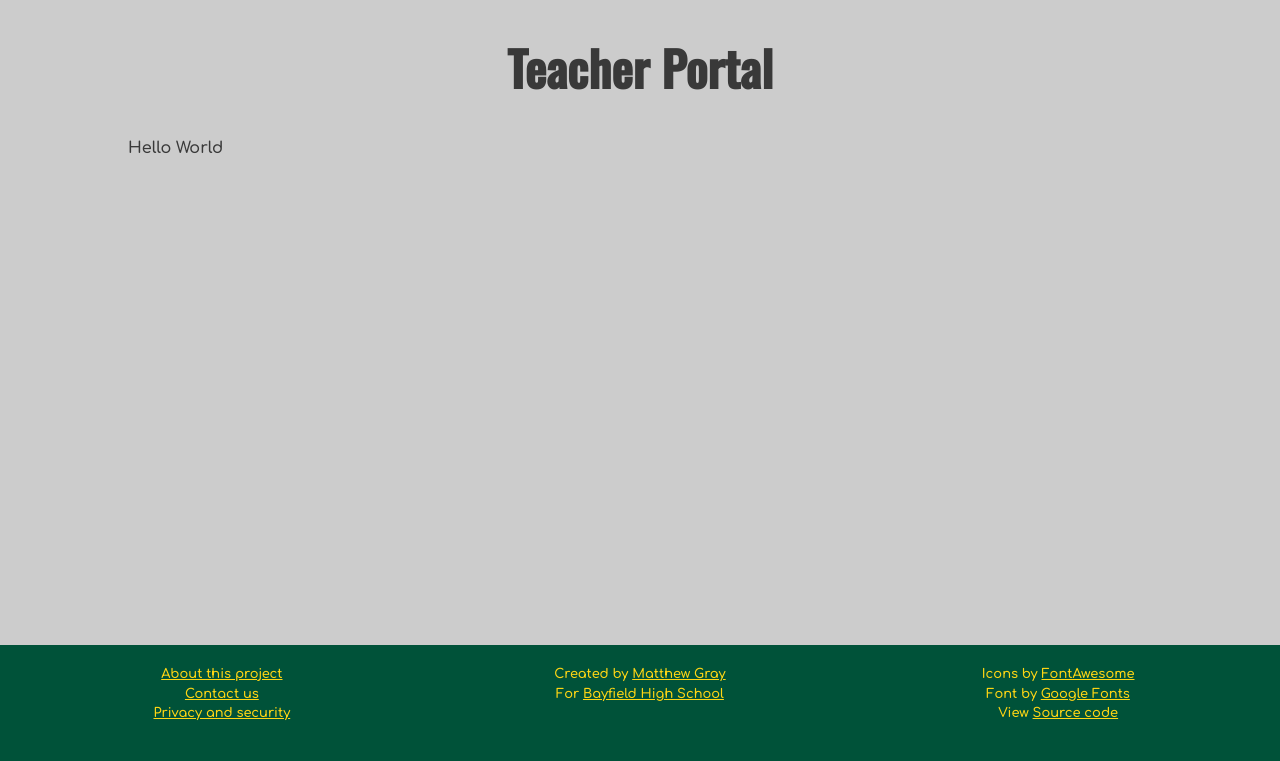
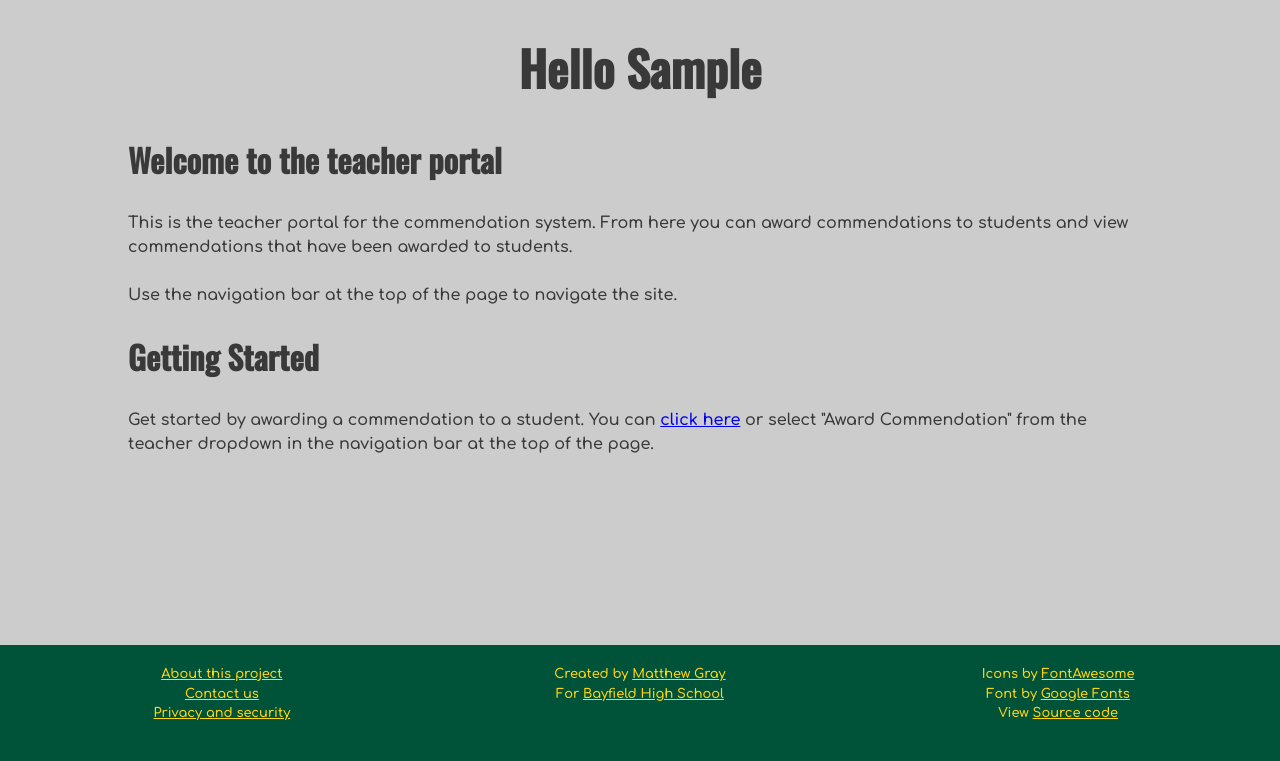
Before and after one commit to mmoomocow/digital-commendations, a Django app: template home/templates/home/home_teacher.html in a window 1280 px wide. Shown: the part 39-800 px from the top of the page. Run offline with Django 4.2, Linux system fonts and the light colour scheme; the template is opened without the code that fills it, so the values that code supplies are empty; the visitor is signed in with stand-in values (Sample User, id 1); parts of the project's set-up code (start-up, migrations or seed data) failed here and were passed over; some libraries are stand-ins or nearby versions.

Commit message:
feat(templates): 💬 Add real content to the teacher portal
Signed-off-by: Matthew Gray <44288823+mmoomocow@users.noreply.github.com>

```diff
--- a/home/templates/home/home_teacher.html
+++ b/home/templates/home/home_teacher.html
@@ -12,9 +12,24 @@
 {% endblock head %}
 
 {% comment %} H1 at top of page, page title {% endcomment %}
-{% block headerText %}Teacher Portal{% endblock headerText %}
+{% block headerText %}Hello {{ request.user.first_name }}{% endblock headerText %}
 
 {% comment %} Main content {% endcomment %}
 {% block content %}
-<p>Hello World</p>
+<h2>Welcome to the teacher portal</h2>
+<p>
+    This is the teacher portal for the commendation system. From here you can award commendations
+    to students and view commendations that have been awarded to students.
+    <br><br>
+    Use the navigation bar at the top of the page to navigate the site.
+</p>
+<h2>Getting Started</h2>
+<p>
+    Get started by awarding a commendation to a student. You can <a href="/commendations/award/">click here</a>
+    or select "Award Commendation" from the teacher dropdown in the navigation bar at the top of the page.
+    {% if request.user.teacher.is_management %}
+    <br><br>
+    You are a member of the management team. This means you can <a href="/students/list/">View all students</a> and view students who are eligible for <a href="/commendations/spirit/">Spirit awards</a>.
+    {% endif %}
+</p>
 {% endblock content %}
```
